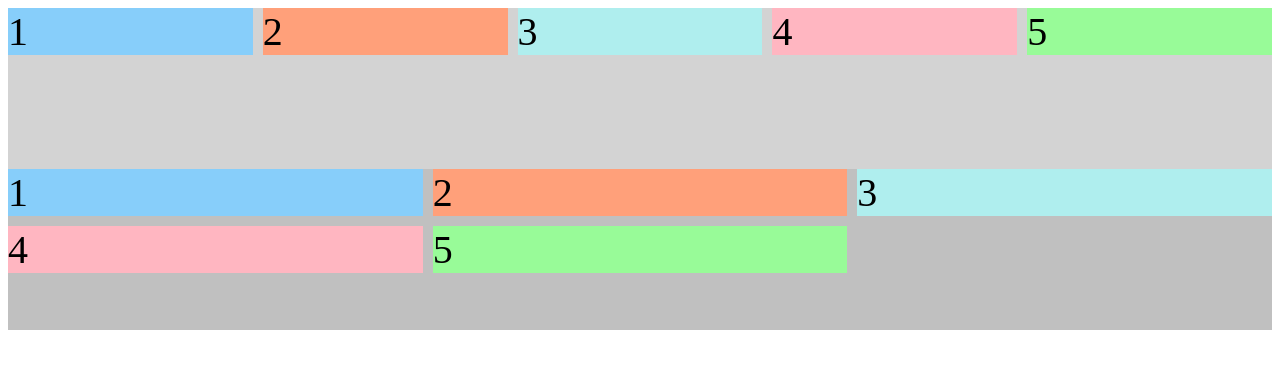
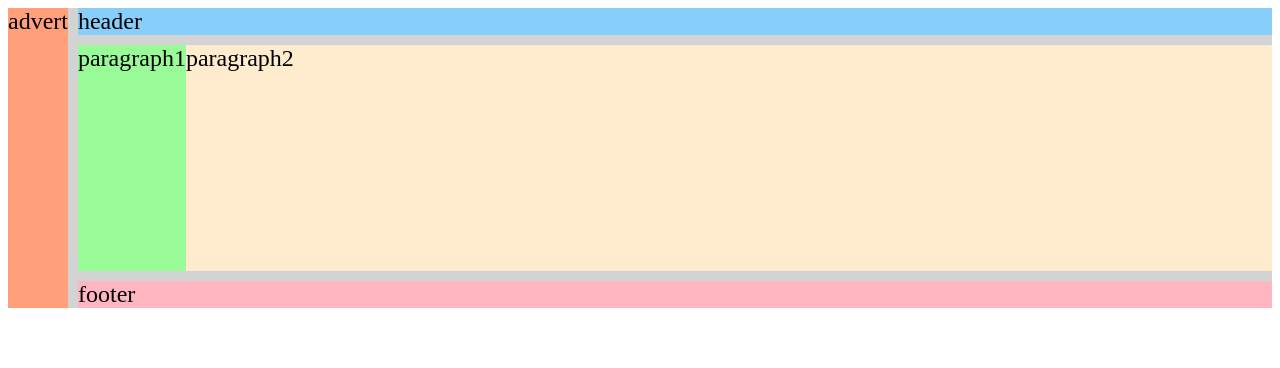
Before and after one commit to IamLAM/CSS-Grid, a plain HTML site: page index.html in a window 1280 px wide. Drawn offline with Linux system fonts and the light colour scheme.

Commit message:
Manejo de un grid dentro de un grid

```diff
--- a/index.html
+++ b/index.html
@@ -1,48 +1,56 @@
 <style>
-  .item1{background:LightSkyBlue;}
-  .item2{background:LightSalmon;}
-  .item3{background:PaleTurquoise;}
-  .item4{background:LightPink;}
-  .item5{background:PaleGreen;}
-
   .container {
-    font-size: 40px;
-    min-height: 100px;
+    font-size: 1.5em;
+    min-height: 300px;
     width: 100%;
     background: LightGray;
     display: grid;
-    /* change the code below this line */
-
-  /*  grid-template-columns: repeat(auto-fill, minmax(60px, 1fr));
-    */
-        grid-template-columns: repeat( auto-fit, minmax(60px, 1fr));
-
-    grid-template-rows: 1fr 1fr 1fr;
+    grid-template-columns: auto 1fr;
+    grid-template-rows: auto 1fr auto;
     grid-gap: 10px;
+    grid-template-areas:
+      "advert header"
+      "advert content"
+      "advert footer";
+  }
+  .item1 {
+    background: LightSkyBlue;
+    grid-area: header;
   }
 
-  .container2 {
-    font-size: 40px;
-    min-height: 100px;
-    width: 100%;
-    background: Silver;
-    display: grid;
-    grid-template-columns: repeat(3, minmax(60px, 1fr));
-    grid-template-rows: 1fr 1fr 1fr;
-    grid-gap: 10px;
+  .item2 {
+    background: LightSalmon;
+    grid-area: advert;
   }
+
+  .item3 {
+    background: PaleTurquoise;
+    grid-area: content;
+    display:grid;
+    grid-template-columns:auto 1fr;
+  }
+
+  .item4 {
+    background: lightpink;
+    grid-area: footer;
+  }
+
+  .itemOne {
+    background: PaleGreen;
+  }
+
+  .itemTwo {
+    background: BlanchedAlmond;
+  }
+
 </style>
+
 <div class="container">
-  <div class="item1">1</div>
-  <div class="item2">2</div>
-  <div class="item3">3</div>
-  <div class="item4">4</div>
-  <div class="item5">5</div>
+  <div class="item1">header</div>
+  <div class="item2">advert</div>
+  <div class="item3">
+    <div class="itemOne">paragraph1</div>
+    <div class="itemTwo">paragraph2</div>
+  </div>
+  <div class="item4">footer</div>
 </div>
-<div class="container2">
-  <div class="item1">1</div>
-  <div class="item2">2</div>
-  <div class="item3">3</div>
-  <div class="item4">4</div>
-  <div class="item5">5</div>
-</div>
```
